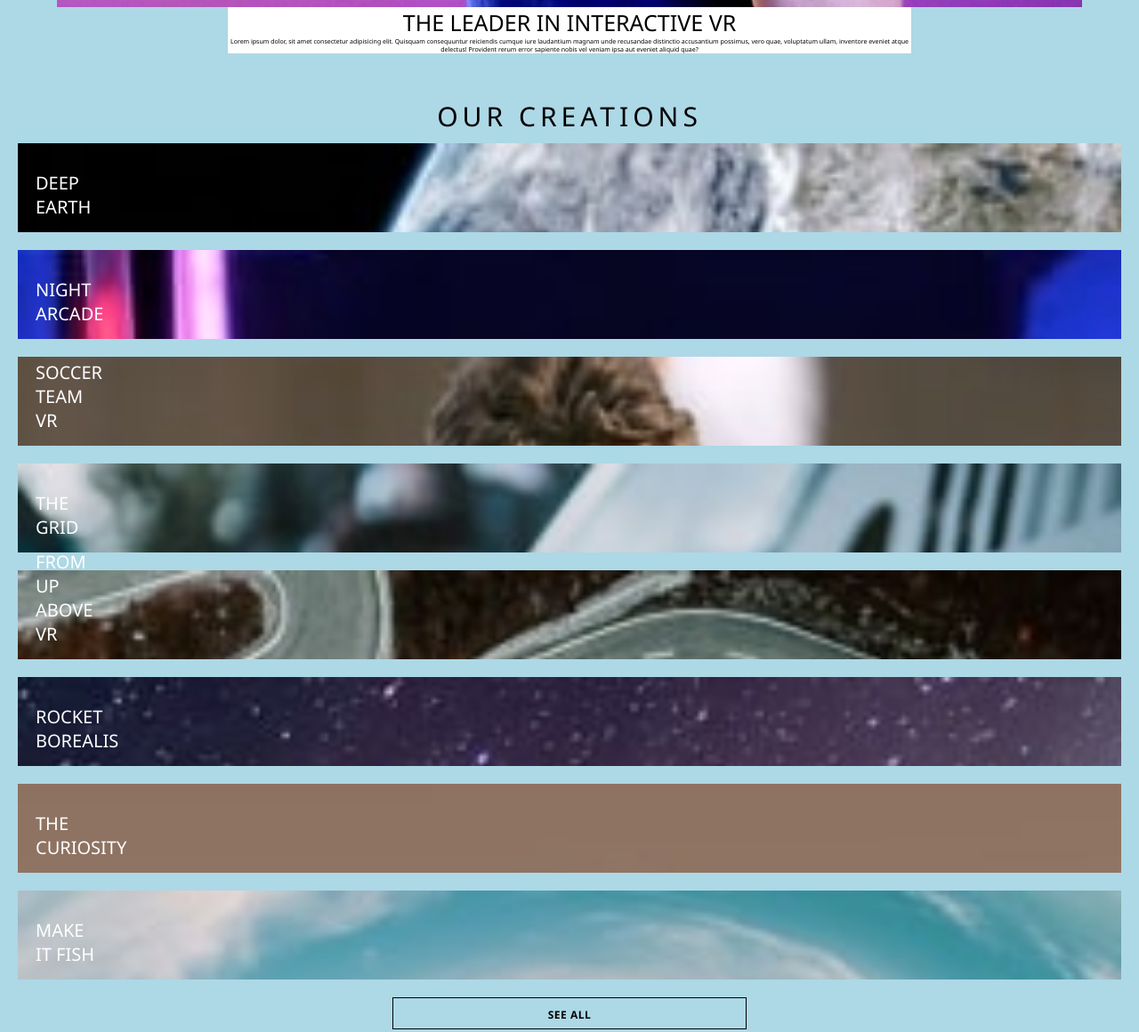
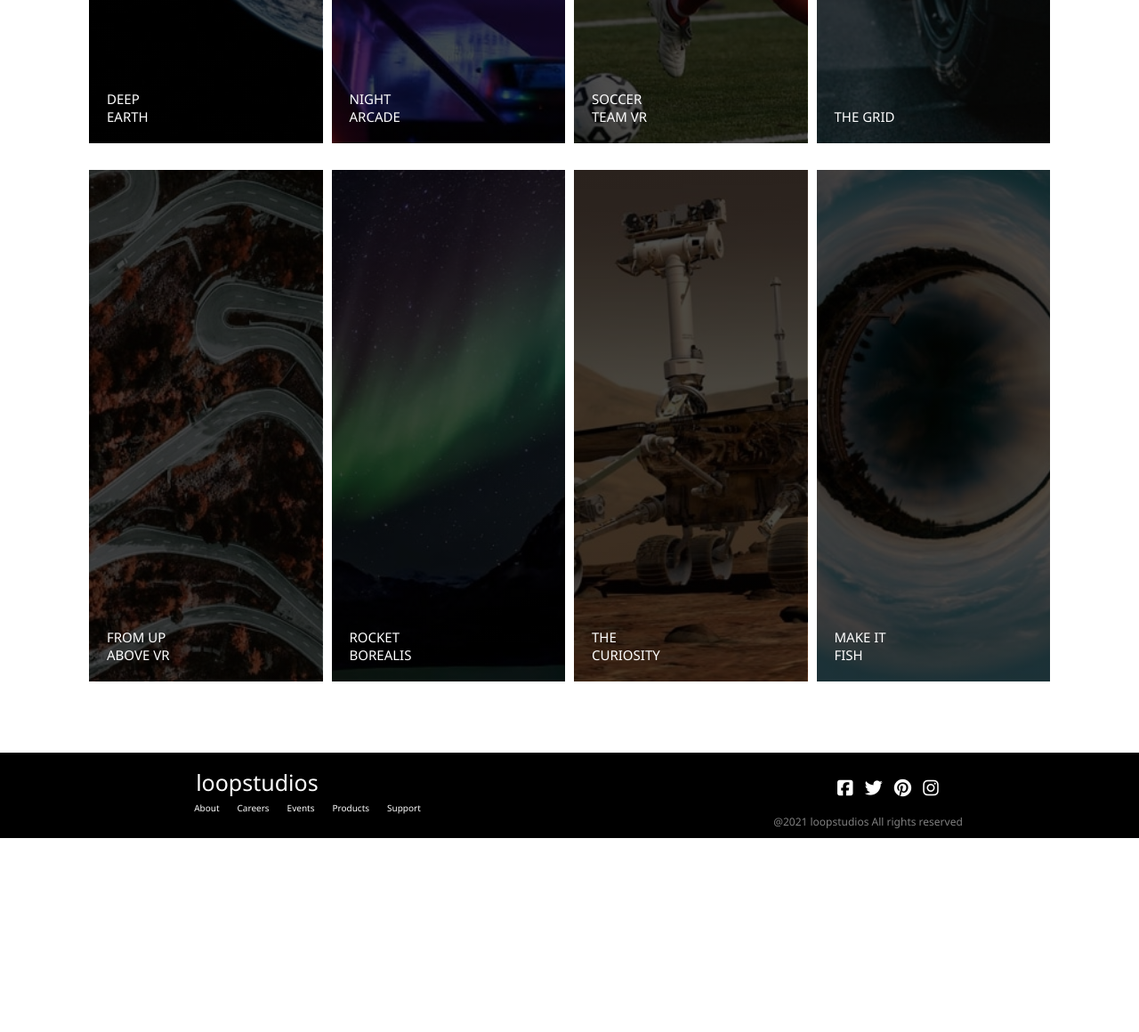
Before and after one commit to Devjulesoti/loopstudio-landingpage, a plain HTML site: page index.html in a window 1280 px wide. Shown: the part 1380-2540 px from the top of the page at 89% size. After the commit the page ends 2322 px from the top, so only its background shows below. Drawn offline with Linux system fonts and the light colour scheme.

Commit message:
updated media query

```diff
--- a/index.html
+++ b/index.html
@@ -36,18 +36,43 @@
         </section>
         <section class="sec-3">
             <div class="lay-1">
-                <h3>OUR CREATIONS</h3>
-                <a class="top-button" href="#">SEE ALL</a>
+                <div><h3>OUR CREATIONS</h3></div>
+                <div><a class="top-button" href="#">SEE ALL</a>
+                </div>
             </div>
             <div class="grid">
-                <div style="background-image: url(./images/img1.jpeg);"><p>DEEP EARTH</p></div>
-                <div style="background-image: url(./images/img2.jpeg);"><p>NIGHT ARCADE</p></div>
-                <div style="background-image: url(./images/img3.jpeg);"><p>SOCCER TEAM VR</p></div>
-                <div style="background-image: url(./images/img4.jpeg);"><p>THE GRID</p></div>
-                <div style="background-image: url(./images/img5.jpeg);"><p>FROM UP ABOVE VR</p></div>
-                <div style="background-image: url(./images/img6.jpeg);"><p>ROCKET BOREALIS</p></div>
-                <div style="background-image: url(./images/img7.jpeg);"><p>THE CURIOSITY</p></div>
-                <div style="background-image: url(./images/img8.jpeg);"><p>MAKE IT FISH</p></div>
+                <div style="background-image:  linear-gradient(
+          rgba(0, 0, 0, 0.7),
+          rgba(0, 0, 0, 0.7)
+        ), url(./images/img1.jpeg);"><p>DEEP EARTH</p></div>
+                <div style="background-image:  linear-gradient(
+          rgba(0, 0, 0, 0.7),
+          rgba(0, 0, 0, 0.7)
+        ), url(./images/img2.jpeg);"><p>NIGHT ARCADE</p></div>
+                <div style="background-image:  linear-gradient(
+          rgba(0, 0, 0, 0.7),
+          rgba(0, 0, 0, 0.7)
+        ), url(./images/img3.jpeg);"><p>SOCCER TEAM VR</p></div>
+                <div style="background-image:  linear-gradient(
+          rgba(0, 0, 0, 0.7),
+          rgba(0, 0, 0, 0.7)
+        ), url(./images/img4.jpeg);"><p>THE GRID</p></div>
+                <div style="background-image:  linear-gradient(
+          rgba(0, 0, 0, 0.7),
+          rgba(0, 0, 0, 0.7)
+        ), url(./images/img5.jpeg);"><p>FROM UP ABOVE VR</p></div>
+                <div style="background-image:  linear-gradient(
+          rgba(0, 0, 0, 0.7),
+          rgba(0, 0, 0, 0.7)
+        ), url(./images/img6.jpeg);"><p>ROCKET BOREALIS</p></div>
+                <div style="background-image:  linear-gradient(
+          rgba(0, 0, 0, 0.7),
+          rgba(0, 0, 0, 0.7)
+        ), url(./images/img7.jpeg);"><p>THE CURIOSITY</p></div>
+                <div style="background-image:  linear-gradient(
+          rgba(0, 0, 0, 0.7),
+          rgba(0, 0, 0, 0.7)
+        ), url(./images/img8.jpeg);"><p>MAKE IT FISH</p></div>
               </div>
 
               <div class="butt-con">
--- a/style.css
+++ b/style.css
@@ -12,7 +12,12 @@ main{
 
 }
 .sec-1{
-    background-image: url(./images/headerimg.jpeg);
+    background:
+    linear-gradient(
+        rgba(0, 0, 0, 0.7),
+        rgba(0, 0, 0, 0.7)
+      ),
+    url(./images/headerimg.jpeg);
     min-height: 500px;
     width: 100%;
 }
@@ -125,7 +130,7 @@ ul li a{
     text-decoration: none;
     font-size: 5px;
     width: 50px;
-    text-align: center;
+    /* text-align: center; */
     letter-spacing: 0.5px;
     padding: 5px;
     border: 1px solid black;
@@ -148,8 +153,10 @@ ul li a{
 width: 100%;
 min-height: 100px;
 background-size: cover;
+background-position: top;
 margin-bottom: 20px;
 position: relative;
+background-repeat: no-repeat;
 
 }
 .grid p{
@@ -182,7 +189,7 @@ footer{
 
 footer h3{
     color: white;
-    font-size: 55px;
+    font-size: 45px;
     font-weight: 500;
     font-family: 'Segoe UI', Tahoma, Geneva, Verdana, sans-serif;
     text-align: center;
@@ -240,7 +247,196 @@ footer h3{
 
 
 @media only screen and (min-width: 577px) {
-    body {
-      background-color: lightblue;
+    .navbar{
+        display: flex;
+        justify-content: space-around;
+        align-items: center;
     }
+    .sec-1 h2{
+        color: white;
+        font-weight: lighter;
+        font-family: 'Segoe UI', Tahoma, Geneva, Verdana, sans-serif;
+        font-size: 28px;
+        width: 30%;
+        border: 2px solid white;
+        margin-top: 50px;
+        margin-left: 30px;
+        margin-right: 10px;
+        padding: 25px;
+    }
+    .nav-logo{
+        text-align: center;
+        color: white;
+        font-size: 12px;
+        font-weight: 400;
+        font-family: 'Segoe UI', Tahoma, Geneva, Verdana, sans-serif;
+    }
+    .nav-links{
+        display: flex;
+        align-items: center;
+        justify-content: center;
+    }
+    .sec-1{
+        min-height: 300px;
+    }
+    .sec-2{
+        position: relative;
+    }
+    .sec-2 img{
+        width: 50%;
+        /* margin-left: auto; */
+        /* margin-right: auto; */
+        /* margin-top: 100px; */
+        /* margin: auto; */
+        /* margin-top: 70px; */
+        margin-left: 70px;
+        /* display: block; */
+    }
+    .vr-con{
+        width: 40%;
+        padding: 15px;
+        background-color: white;
+        right: 70px;
+        position: absolute;
+        top: 90px;
+        bottom: 0px;
+
+    }
+    .img-con{
+        /* width: 50%; */
+        /* margin: 0 auto; */
+        /* border: 2px solid black; */
+        /* justify-content: center; */
+    }
+    .vr-con h3{
+        font-size: 32px;
+        font-weight: 400;
+        text-align: center;
+    }
+    .vr-con p{
+        font-size: 10px;
+        /* margin-top: 8px; */
+        text-align: left;
+        color: gray;
+    }
+    .sec-3{
+        margin-top: 50px;
+        width: 100%;
+    }
+    .sec-3 h3{
+        font-size: 10px;
+        /* text-align: center; */
+        letter-spacing: 5px;
+        font-weight: 400;
+    }
+    .lay-1{
+        display: flex;
+        justify-content: space-around;
+        align-items: center;
+        padding-bottom: 10px;
   }
+  .top-button{
+    text-decoration: none;
+    font-size: 5px;
+    width: 50px;
+    border: 1px solid black;
+    text-align: center;
+    letter-spacing: 0.5px;
+    padding: 5px;
+    border: 1px solid black;
+    display: block;
+    }
+
+    .grid {
+        padding:  0 100px;
+        min-height: 150vh;
+        margin-bottom: 10px;
+        display: grid;
+        grid-template-columns: repeat(4, 1fr);
+        grid-gap: 10px;
+        justify-content: space-around;
+    }
+    .grid div{
+    /* width: 200px; */
+    /* background-color: aqua; */
+    /* height: 300px; */
+    width: 100%;
+    min-height: 100px;
+    background-size: cover;
+    background-position: top;
+    margin-bottom: 20px;
+    position: relative;
+    background-repeat: no-repeat;
+
+    }
+    .grid p{
+        position: absolute;
+        color: white;
+        bottom: 20px;
+        left: 20px;
+        width: 72px;
+        font-weight: 100;
+        font-size: 15px;
+    }
+    footer{
+        background-color: black;
+        display: flex;
+        justify-content: space-around;
+        align-items: center;
+    }
+    .footer-links{
+        /* margin-left: auto;
+        margin-right: auto; */
+        display: flex;
+
+    }
+    .footer-links li{
+        /* text-align: center; */
+        /* margin-bottom: 10px; */
+
+    }
+
+    footer h3{
+        color: white;
+        font-size: 25px;
+        font-weight: 500;
+        font-family: 'Segoe UI', Tahoma, Geneva, Verdana, sans-serif;
+        text-align: center;
+        /* margin-left: 22px; */
+        margin-bottom: 5px;
+        text-align: left;
+    }
+    .fa-square-facebook, .fa-twitter, .fa-pinterest, .fa-instagram{
+        color: white;
+        margin-left: 10px;
+        /* font-size: 20px; */
+    }
+    .foot-right{
+        color: white;
+        font-size: 12px;
+        margin-top: 30px;
+        margin-bottom: 10px;
+
+    }
+    .foot-right p{
+        font-size: 5px;
+        font-size: 12px;
+        color: grey;
+        text-align: center;
+        margin-top: 10px;
+
+    }
+    .icons{
+        /* text-align: center; */
+        margin-left: 35px;
+        padding-bottom: 8px;
+    }
+    .butt-con{
+        display: none;
+
+    }
+    .buttom-button{
+        display: none;
+    }
+
+}
```
